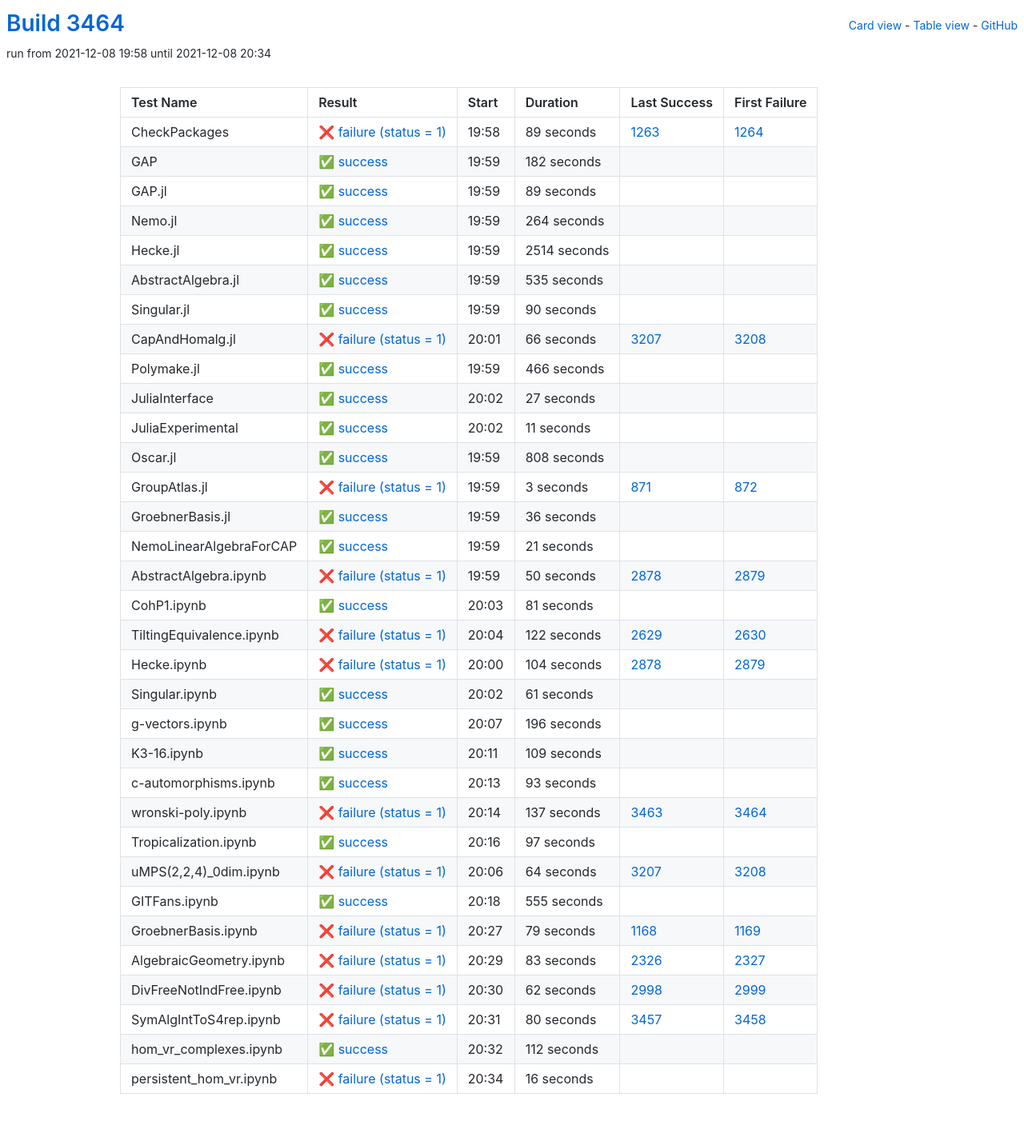
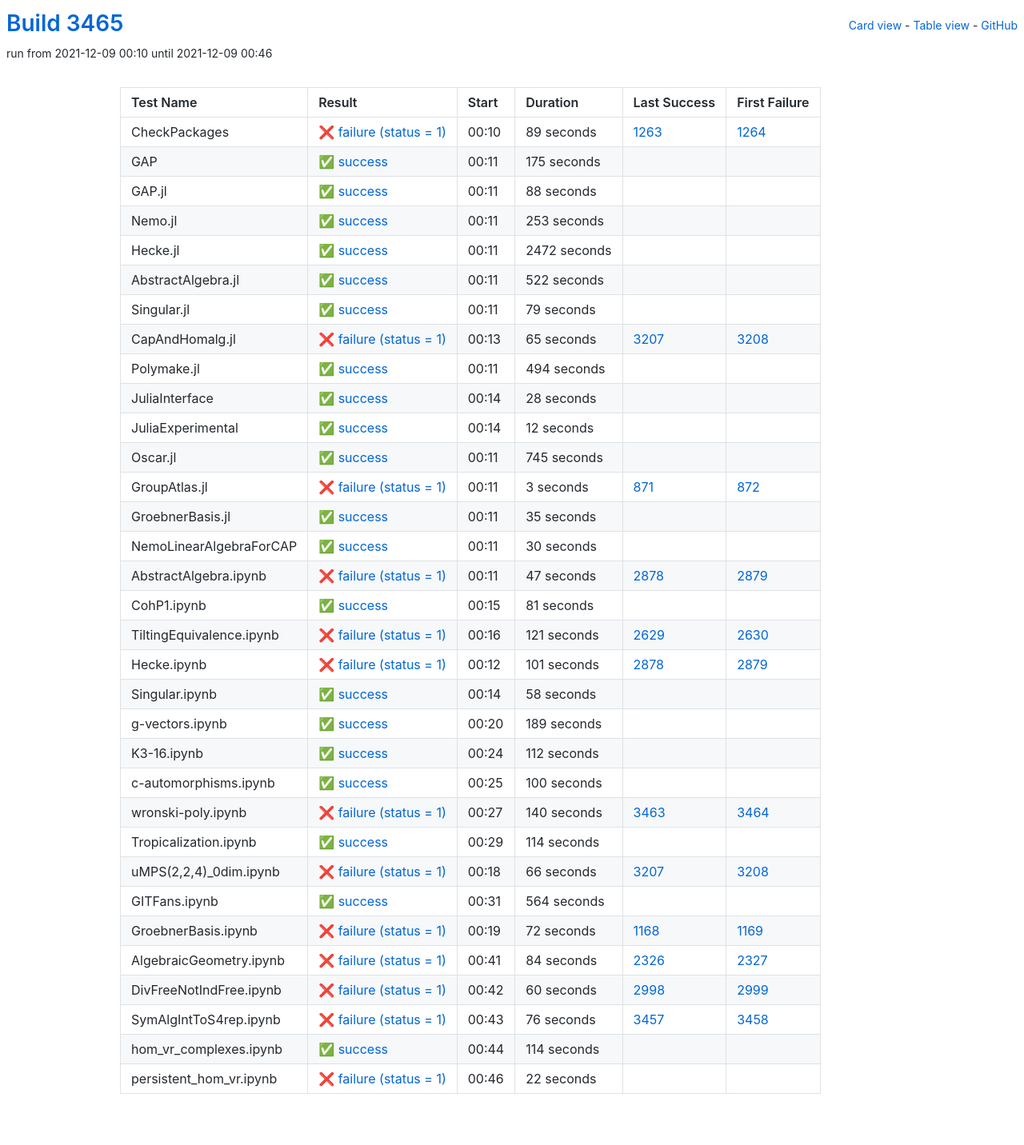
Before and after one commit to oscar-system/oscar-ci-status-stable, a Jekyll site: the page built from table.html, in a window 1280 px wide. Shown: the whole page at 80% size. Built offline with Jekyll 4.4.1, drawn with Linux system fonts in a browser that asks for light colours.

Commit message:
Build #3465

```diff
--- a/_data/ci.yml
+++ b/_data/ci.yml
@@ -1,6 +1,6 @@
 ---
-build: 3464
-build_url: https://oscarci.mathematik.uni-kl.de/job/oscar-stable/3464/
+build: 3465
+build_url: https://oscarci.mathematik.uni-kl.de/job/oscar-stable/3465/
 job: oscar-stable
 organization: oscar-system
 repo: oscar-ci-status-stable
@@ -8,8 +8,8 @@ repourl: https://github.com/oscar-system/oscar-ci-status-stable
 tests:
 - name: CheckPackages
   id: checkpackages
-  log: https://oscarci.mathematik.uni-kl.de/job/oscar-stable/3464/artifact/logs/build-3464/CheckPackages.log
-  start: 2021-12-08 19:58
+  log: https://oscarci.mathematik.uni-kl.de/job/oscar-stable/3465/artifact/logs/build-3465/CheckPackages.log
+  start: 2021-12-09 00:10
   success: false
   exitcode: 1
   status: failure
@@ -20,140 +20,140 @@ tests:
   first_failure_url: https://oscarci.mathematik.uni-kl.de/job/oscar-stable/1264/
 - name: GAP
   id: gap
-  log: https://oscarci.mathematik.uni-kl.de/job/oscar-stable/3464/artifact/logs/build-3464/GAP.log
-  start: 2021-12-08 19:59
+  log: https://oscarci.mathematik.uni-kl.de/job/oscar-stable/3465/artifact/logs/build-3465/GAP.log
+  start: 2021-12-09 00:11
   success: true
   exitcode: 0
   status: success
-  duration: 182
+  duration: 175
   last_success: false
   last_success_url:
   first_failure: false
   first_failure_url:
 - name: GAP.jl
   id: gap-jl
-  log: https://oscarci.mathematik.uni-kl.de/job/oscar-stable/3464/artifact/logs/build-3464/GAP.jl.log
-  start: 2021-12-08 19:59
+  log: https://oscarci.mathematik.uni-kl.de/job/oscar-stable/3465/artifact/logs/build-3465/GAP.jl.log
+  start: 2021-12-09 00:11
   success: true
   exitcode: 0
   status: success
-  duration: 89
+  duration: 88
   last_success: false
   last_success_url:
   first_failure: false
   first_failure_url:
 - name: Nemo.jl
   id: nemo-jl
-  log: https://oscarci.mathematik.uni-kl.de/job/oscar-stable/3464/artifact/logs/build-3464/Nemo.jl.log
-  start: 2021-12-08 19:59
+  log: https://oscarci.mathematik.uni-kl.de/job/oscar-stable/3465/artifact/logs/build-3465/Nemo.jl.log
+  start: 2021-12-09 00:11
   success: true
   exitcode: 0
   status: success
-  duration: 264
+  duration: 253
   last_success: false
   last_success_url:
   first_failure: false
   first_failure_url:
 - name: Hecke.jl
   id: hecke-jl
-  log: https://oscarci.mathematik.uni-kl.de/job/oscar-stable/3464/artifact/logs/build-3464/Hecke.jl.log
-  start: 2021-12-08 19:59
+  log: https://oscarci.mathematik.uni-kl.de/job/oscar-stable/3465/artifact/logs/build-3465/Hecke.jl.log
+  start: 2021-12-09 00:11
   success: true
   exitcode: 0
   status: success
-  duration: 2514
+  duration: 2472
   last_success: false
   last_success_url:
   first_failure: false
   first_failure_url:
 - name: AbstractAlgebra.jl
   id: abstractalgebra-jl
-  log: https://oscarci.mathematik.uni-kl.de/job/oscar-stable/3464/artifact/logs/build-3464/AbstractAlgebra.jl.log
-  start: 2021-12-08 19:59
+  log: https://oscarci.mathematik.uni-kl.de/job/oscar-stable/3465/artifact/logs/build-3465/AbstractAlgebra.jl.log
+  start: 2021-12-09 00:11
   success: true
   exitcode: 0
   status: success
-  duration: 535
+  duration: 522
   last_success: false
   last_success_url:
   first_failure: false
   first_failure_url:
 - name: Singular.jl
   id: singular-jl
-  log: https://oscarci.mathematik.uni-kl.de/job/oscar-stable/3464/artifact/logs/build-3464/Singular.jl.log
-  start: 2021-12-08 19:59
+  log: https://oscarci.mathematik.uni-kl.de/job/oscar-stable/3465/artifact/logs/build-3465/Singular.jl.log
+  start: 2021-12-09 00:11
   success: true
   exitcode: 0
   status: success
-  duration: 90
+  duration: 79
   last_success: false
   last_success_url:
   first_failure: false
   first_failure_url:
 - name: CapAndHomalg.jl
   id: capandhomalg-jl
-  log: https://oscarci.mathematik.uni-kl.de/job/oscar-stable/3464/artifact/logs/build-3464/CapAndHomalg.jl.log
-  start: 2021-12-08 20:01
+  log: https://oscarci.mathematik.uni-kl.de/job/oscar-stable/3465/artifact/logs/build-3465/CapAndHomalg.jl.log
+  start: 2021-12-09 00:13
   success: false
   exitcode: 1
   status: failure
-  duration: 66
+  duration: 65
   last_success: 3207
   last_success_url: https://oscarci.mathematik.uni-kl.de/job/oscar-stable/3207/
   first_failure: 3208
   first_failure_url: https://oscarci.mathematik.uni-kl.de/job/oscar-stable/3208/
 - name: Polymake.jl
   id: polymake-jl
-  log: https://oscarci.mathematik.uni-kl.de/job/oscar-stable/3464/artifact/logs/build-3464/Polymake.jl.log
-  start: 2021-12-08 19:59
+  log: https://oscarci.mathematik.uni-kl.de/job/oscar-stable/3465/artifact/logs/build-3465/Polymake.jl.log
+  start: 2021-12-09 00:11
   success: true
   exitcode: 0
   status: success
-  duration: 466
+  duration: 494
   last_success: false
   last_success_url:
   first_failure: false
   first_failure_url:
 - name: JuliaInterface
   id: juliainterface
-  log: https://oscarci.mathematik.uni-kl.de/job/oscar-stable/3464/artifact/logs/build-3464/JuliaInterface.log
-  start: 2021-12-08 20:02
+  log: https://oscarci.mathematik.uni-kl.de/job/oscar-stable/3465/artifact/logs/build-3465/JuliaInterface.log
+  start: 2021-12-09 00:14
   success: true
   exitcode: 0
   status: success
-  duration: 27
+  duration: 28
   last_success: false
   last_success_url:
   first_failure: false
   first_failure_url:
 - name: JuliaExperimental
   id: juliaexperimental
-  log: https://oscarci.mathematik.uni-kl.de/job/oscar-stable/3464/artifact/logs/build-3464/JuliaExperimental.log
-  start: 2021-12-08 20:02
+  log: https://oscarci.mathematik.uni-kl.de/job/oscar-stable/3465/artifact/logs/build-3465/JuliaExperimental.log
+  start: 2021-12-09 00:14
   success: true
   exitcode: 0
   status: success
-  duration: 11
+  duration: 12
   last_success: false
   last_success_url:
   first_failure: false
   first_failure_url:
 - name: Oscar.jl
   id: oscar-jl
-  log: https://oscarci.mathematik.uni-kl.de/job/oscar-stable/3464/artifact/logs/build-3464/Oscar.jl.log
-  start: 2021-12-08 19:59
+  log: https://oscarci.mathematik.uni-kl.de/job/oscar-stable/3465/artifact/logs/build-3465/Oscar.jl.log
+  start: 2021-12-09 00:11
   success: true
   exitcode: 0
   status: success
-  duration: 808
+  duration: 745
   last_success: false
   last_success_url:
   first_failure: false
   first_failure_url:
 - name: GroupAtlas.jl
   id: groupatlas-jl
-  log: https://oscarci.mathematik.uni-kl.de/job/oscar-stable/3464/artifact/logs/build-3464/GroupAtlas.jl.log
-  start: 2021-12-08 19:59
+  log: https://oscarci.mathematik.uni-kl.de/job/oscar-stable/3465/artifact/logs/build-3465/GroupAtlas.jl.log
+  start: 2021-12-09 00:11
   success: false
   exitcode: 1
   status: failure
@@ -164,44 +164,44 @@ tests:
   first_failure_url: https://oscarci.mathematik.uni-kl.de/job/oscar-stable/872/
 - name: GroebnerBasis.jl
   id: groebnerbasis-jl
-  log: https://oscarci.mathematik.uni-kl.de/job/oscar-stable/3464/artifact/logs/build-3464/GroebnerBasis.jl.log
-  start: 2021-12-08 19:59
+  log: https://oscarci.mathematik.uni-kl.de/job/oscar-stable/3465/artifact/logs/build-3465/GroebnerBasis.jl.log
+  start: 2021-12-09 00:11
   success: true
   exitcode: 0
   status: success
-  duration: 36
+  duration: 35
   last_success: false
   last_success_url:
   first_failure: false
   first_failure_url:
 - name: NemoLinearAlgebraForCAP
   id: nemolinearalgebraforcap
-  log: https://oscarci.mathematik.uni-kl.de/job/oscar-stable/3464/artifact/logs/build-3464/NemoLinearAlgebraForCAP.log
-  start: 2021-12-08 19:59
+  log: https://oscarci.mathematik.uni-kl.de/job/oscar-stable/3465/artifact/logs/build-3465/NemoLinearAlgebraForCAP.log
+  start: 2021-12-09 00:11
   success: true
   exitcode: 0
   status: success
-  duration: 21
+  duration: 30
   last_success: false
   last_success_url:
   first_failure: false
   first_failure_url:
 - name: AbstractAlgebra.ipynb
   id: abstractalgebra-ipynb
-  log: https://oscarci.mathematik.uni-kl.de/job/oscar-stable/3464/artifact/logs/build-3464/AbstractAlgebra.ipynb.log
-  start: 2021-12-08 19:59
+  log: https://oscarci.mathematik.uni-kl.de/job/oscar-stable/3465/artifact/logs/build-3465/AbstractAlgebra.ipynb.log
+  start: 2021-12-09 00:11
   success: false
   exitcode: 1
   status: failure
-  duration: 50
+  duration: 47
   last_success: 2878
   last_success_url: https://oscarci.mathematik.uni-kl.de/job/oscar-stable/2878/
   first_failure: 2879
   first_failure_url: https://oscarci.mathematik.uni-kl.de/job/oscar-stable/2879/
 - name: CohP1.ipynb
   id: cohp1-ipynb
-  log: https://oscarci.mathematik.uni-kl.de/job/oscar-stable/3464/artifact/logs/build-3464/CohP1.ipynb.log
-  start: 2021-12-08 20:03
+  log: https://oscarci.mathematik.uni-kl.de/job/oscar-stable/3465/artifact/logs/build-3465/CohP1.ipynb.log
+  start: 2021-12-09 00:15
   success: true
   exitcode: 0
   status: success
@@ -212,176 +212,56 @@ tests:
   first_failure_url:
 - name: TiltingEquivalence.ipynb
   id: tiltingequivalence-ipynb
-  log: https://oscarci.mathematik.uni-kl.de/job/oscar-stable/3464/artifact/logs/build-3464/TiltingEquivalence.ipynb.log
-  start: 2021-12-08 20:04
+  log: https://oscarci.mathematik.uni-kl.de/job/oscar-stable/3465/artifact/logs/build-3465/TiltingEquivalence.ipynb.log
+  start: 2021-12-09 00:16
   success: false
   exitcode: 1
   status: failure
-  duration: 122
+  duration: 121
   last_success: 2629
   last_success_url: https://oscarci.mathematik.uni-kl.de/job/oscar-stable/2629/
   first_failure: 2630
   first_failure_url: https://oscarci.mathematik.uni-kl.de/job/oscar-stable/2630/
 - name: Hecke.ipynb
   id: hecke-ipynb
-  log: https://oscarci.mathematik.uni-kl.de/job/oscar-stable/3464/artifact/logs/build-3464/Hecke.ipynb.log
-  start: 2021-12-08 20:00
+  log: https://oscarci.mathematik.uni-kl.de/job/oscar-stable/3465/artifact/logs/build-3465/Hecke.ipynb.log
+  start: 2021-12-09 00:12
   success: false
   exitcode: 1
   status: failure
-  duration: 104
+  duration: 101
   last_success: 2878
   last_success_url: https://oscarci.mathematik.uni-kl.de/job/oscar-stable/2878/
   first_failure: 2879
   first_failure_url: https://oscarci.mathematik.uni-kl.de/job/oscar-stable/2879/
 - name: Singular.ipynb
   id: singular-ipynb
-  log: https://oscarci.mathematik.uni-kl.de/job/oscar-stable/3464/artifact/logs/build-3464/Singular.ipynb.log
-  start: 2021-12-08 20:02
+  log: https://oscarci.mathematik.uni-kl.de/job/oscar-stable/3465/artifact/logs/build-3465/Singular.ipynb.log
+  start: 2021-12-09 00:14
   success: true
   exitcode: 0
   status: success
-  duration: 61
+  duration: 58
   last_success: false
   last_success_url:
   first_failure: false
   first_failure_url:
 - name: g-vectors.ipynb
   id: g-vectors-ipynb
-  log: https://oscarci.mathematik.uni-kl.de/job/oscar-stable/3464/artifact/logs/build-3464/g-vectors.ipynb.log
-  start: 2021-12-08 20:07
+  log: https://oscarci.mathematik.uni-kl.de/job/oscar-stable/3465/artifact/logs/build-3465/g-vectors.ipynb.log
+  start: 2021-12-09 00:20
   success: true
   exitcode: 0
   status: success
-  duration: 196
+  duration: 189
   last_success: false
   last_success_url:
   first_failure: false
   first_failure_url:
 - name: K3-16.ipynb
   id: k3-16-ipynb
-  log: https://oscarci.mathematik.uni-kl.de/job/oscar-stable/3464/artifact/logs/build-3464/K3-16.ipynb.log
-  start: 2021-12-08 20:11
-  success: true
-  exitcode: 0
-  status: success
-  duration: 109
-  last_success: false
-  last_success_url:
-  first_failure: false
-  first_failure_url:
-- name: c-automorphisms.ipynb
-  id: c-automorphisms-ipynb
-  log: https://oscarci.mathematik.uni-kl.de/job/oscar-stable/3464/artifact/logs/build-3464/c-automorphisms.ipynb.log
-  start: 2021-12-08 20:13
-  success: true
-  exitcode: 0
-  status: success
-  duration: 93
-  last_success: false
-  last_success_url:
-  first_failure: false
-  first_failure_url:
-- name: wronski-poly.ipynb
-  id: wronski-poly-ipynb
-  log: https://oscarci.mathematik.uni-kl.de/job/oscar-stable/3464/artifact/logs/build-3464/wronski-poly.ipynb.log
-  start: 2021-12-08 20:14
-  success: false
-  exitcode: 1
-  status: failure
-  duration: 137
-  last_success: 3463
-  last_success_url: https://oscarci.mathematik.uni-kl.de/job/oscar-stable/3463/
-  first_failure: 3464
-  first_failure_url: https://oscarci.mathematik.uni-kl.de/job/oscar-stable/3464/
-- name: Tropicalization.ipynb
-  id: tropicalization-ipynb
-  log: https://oscarci.mathematik.uni-kl.de/job/oscar-stable/3464/artifact/logs/build-3464/Tropicalization.ipynb.log
-  start: 2021-12-08 20:16
-  success: true
-  exitcode: 0
-  status: success
-  duration: 97
-  last_success: false
-  last_success_url:
-  first_failure: false
-  first_failure_url:
-- name: uMPS(2,2,4)_0dim.ipynb
-  id: umps-2-2-4-0dim-ipynb
-  log: https://oscarci.mathematik.uni-kl.de/job/oscar-stable/3464/artifact/logs/build-3464/uMPS-2-2-4-_0dim.ipynb.log
-  start: 2021-12-08 20:06
-  success: false
-  exitcode: 1
-  status: failure
-  duration: 64
-  last_success: 3207
-  last_success_url: https://oscarci.mathematik.uni-kl.de/job/oscar-stable/3207/
-  first_failure: 3208
-  first_failure_url: https://oscarci.mathematik.uni-kl.de/job/oscar-stable/3208/
-- name: GITFans.ipynb
-  id: gitfans-ipynb
-  log: https://oscarci.mathematik.uni-kl.de/job/oscar-stable/3464/artifact/logs/build-3464/GITFans.ipynb.log
-  start: 2021-12-08 20:18
-  success: true
-  exitcode: 0
-  status: success
-  duration: 555
-  last_success: false
-  last_success_url:
-  first_failure: false
-  first_failure_url:
-- name: GroebnerBasis.ipynb
-  id: groebnerbasis-ipynb
-  log: https://oscarci.mathematik.uni-kl.de/job/oscar-stable/3464/artifact/logs/build-3464/GroebnerBasis.ipynb.log
-  start: 2021-12-08 20:27
-  success: false
-  exitcode: 1
-  status: failure
-  duration: 79
-  last_success: 1168
-  last_success_url: https://oscarci.mathematik.uni-kl.de/job/oscar-stable/1168/
-  first_failure: 1169
-  first_failure_url: https://oscarci.mathematik.uni-kl.de/job/oscar-stable/1169/
-- name: AlgebraicGeometry.ipynb
-  id: algebraicgeometry-ipynb
-  log: https://oscarci.mathematik.uni-kl.de/job/oscar-stable/3464/artifact/logs/build-3464/AlgebraicGeometry.ipynb.log
-  start: 2021-12-08 20:29
-  success: false
-  exitcode: 1
-  status: failure
-  duration: 83
-  last_success: 2326
-  last_success_url: https://oscarci.mathematik.uni-kl.de/job/oscar-stable/2326/
-  first_failure: 2327
-  first_failure_url: https://oscarci.mathematik.uni-kl.de/job/oscar-stable/2327/
-- name: DivFreeNotIndFree.ipynb
-  id: divfreenotindfree-ipynb
-  log: https://oscarci.mathematik.uni-kl.de/job/oscar-stable/3464/artifact/logs/build-3464/DivFreeNotIndFree.ipynb.log
-  start: 2021-12-08 20:30
-  success: false
-  exitcode: 1
-  status: failure
-  duration: 62
-  last_success: 2998
-  last_success_url: https://oscarci.mathematik.uni-kl.de/job/oscar-stable/2998/
-  first_failure: 2999
-  first_failure_url: https://oscarci.mathematik.uni-kl.de/job/oscar-stable/2999/
-- name: SymAlgIntToS4rep.ipynb
-  id: symalginttos4rep-ipynb
-  log: https://oscarci.mathematik.uni-kl.de/job/oscar-stable/3464/artifact/logs/build-3464/SymAlgIntToS4rep.ipynb.log
-  start: 2021-12-08 20:31
-  success: false
-  exitcode: 1
-  status: failure
-  duration: 80
-  last_success: 3457
-  last_success_url: https://oscarci.mathematik.uni-kl.de/job/oscar-stable/3457/
-  first_failure: 3458
-  first_failure_url: https://oscarci.mathematik.uni-kl.de/job/oscar-stable/3458/
-- name: hom_vr_complexes.ipynb
-  id: hom-vr-complexes-ipynb
-  log: https://oscarci.mathematik.uni-kl.de/job/oscar-stable/3464/artifact/logs/build-3464/hom_vr_complexes.ipynb.log
-  start: 2021-12-08 20:32
+  log: https://oscarci.mathematik.uni-kl.de/job/oscar-stable/3465/artifact/logs/build-3465/K3-16.ipynb.log
+  start: 2021-12-09 00:24
   success: true
   exitcode: 0
   status: success
@@ -390,15 +270,135 @@ tests:
   last_success_url:
   first_failure: false
   first_failure_url:
-- name: persistent_hom_vr.ipynb
-  id: persistent-hom-vr-ipynb
-  log: https://oscarci.mathematik.uni-kl.de/job/oscar-stable/3464/artifact/logs/build-3464/persistent_hom_vr.ipynb.log
-  start: 2021-12-08 20:34
-  success: false
-  exitcode: 1
-  status: failure
-  duration: 16
+- name: c-automorphisms.ipynb
+  id: c-automorphisms-ipynb
+  log: https://oscarci.mathematik.uni-kl.de/job/oscar-stable/3465/artifact/logs/build-3465/c-automorphisms.ipynb.log
+  start: 2021-12-09 00:25
+  success: true
+  exitcode: 0
+  status: success
+  duration: 100
   last_success: false
   last_success_url:
   first_failure: false
   first_failure_url:
+- name: wronski-poly.ipynb
+  id: wronski-poly-ipynb
+  log: https://oscarci.mathematik.uni-kl.de/job/oscar-stable/3465/artifact/logs/build-3465/wronski-poly.ipynb.log
+  start: 2021-12-09 00:27
+  success: false
+  exitcode: 1
+  status: failure
+  duration: 140
+  last_success: 3463
+  last_success_url: https://oscarci.mathematik.uni-kl.de/job/oscar-stable/3463/
+  first_failure: 3464
+  first_failure_url: https://oscarci.mathematik.uni-kl.de/job/oscar-stable/3464/
+- name: Tropicalization.ipynb
+  id: tropicalization-ipynb
+  log: https://oscarci.mathematik.uni-kl.de/job/oscar-stable/3465/artifact/logs/build-3465/Tropicalization.ipynb.log
+  start: 2021-12-09 00:29
+  success: true
+  exitcode: 0
+  status: success
+  duration: 114
+  last_success: false
+  last_success_url:
+  first_failure: false
+  first_failure_url:
+- name: uMPS(2,2,4)_0dim.ipynb
+  id: umps-2-2-4-0dim-ipynb
+  log: https://oscarci.mathematik.uni-kl.de/job/oscar-stable/3465/artifact/logs/build-3465/uMPS-2-2-4-_0dim.ipynb.log
+  start: 2021-12-09 00:18
+  success: false
+  exitcode: 1
+  status: failure
+  duration: 66
+  last_success: 3207
+  last_success_url: https://oscarci.mathematik.uni-kl.de/job/oscar-stable/3207/
+  first_failure: 3208
+  first_failure_url: https://oscarci.mathematik.uni-kl.de/job/oscar-stable/3208/
+- name: GITFans.ipynb
+  id: gitfans-ipynb
+  log: https://oscarci.mathematik.uni-kl.de/job/oscar-stable/3465/artifact/logs/build-3465/GITFans.ipynb.log
+  start: 2021-12-09 00:31
+  success: true
+  exitcode: 0
+  status: success
+  duration: 564
+  last_success: false
+  last_success_url:
+  first_failure: false
+  first_failure_url:
+- name: GroebnerBasis.ipynb
+  id: groebnerbasis-ipynb
+  log: https://oscarci.mathematik.uni-kl.de/job/oscar-stable/3465/artifact/logs/build-3465/GroebnerBasis.ipynb.log
+  start: 2021-12-09 00:19
+  success: false
+  exitcode: 1
+  status: failure
+  duration: 72
+  last_success: 1168
+  last_success_url: https://oscarci.mathematik.uni-kl.de/job/oscar-stable/1168/
+  first_failure: 1169
+  first_failure_url: https://oscarci.mathematik.uni-kl.de/job/oscar-stable/1169/
+- name: AlgebraicGeometry.ipynb
+  id: algebraicgeometry-ipynb
+  log: https://oscarci.mathematik.uni-kl.de/job/oscar-stable/3465/artifact/logs/build-3465/AlgebraicGeometry.ipynb.log
+  start: 2021-12-09 00:41
+  success: false
+  exitcode: 1
+  status: failure
+  duration: 84
+  last_success: 2326
+  last_success_url: https://oscarci.mathematik.uni-kl.de/job/oscar-stable/2326/
+  first_failure: 2327
+  first_failure_url: https://oscarci.mathematik.uni-kl.de/job/oscar-stable/2327/
+- name: DivFreeNotIndFree.ipynb
+  id: divfreenotindfree-ipynb
+  log: https://oscarci.mathematik.uni-kl.de/job/oscar-stable/3465/artifact/logs/build-3465/DivFreeNotIndFree.ipynb.log
+  start: 2021-12-09 00:42
+  success: false
+  exitcode: 1
+  status: failure
+  duration: 60
+  last_success: 2998
+  last_success_url: https://oscarci.mathematik.uni-kl.de/job/oscar-stable/2998/
+  first_failure: 2999
+  first_failure_url: https://oscarci.mathematik.uni-kl.de/job/oscar-stable/2999/
+- name: SymAlgIntToS4rep.ipynb
+  id: symalginttos4rep-ipynb
+  log: https://oscarci.mathematik.uni-kl.de/job/oscar-stable/3465/artifact/logs/build-3465/SymAlgIntToS4rep.ipynb.log
+  start: 2021-12-09 00:43
+  success: false
+  exitcode: 1
+  status: failure
+  duration: 76
+  last_success: 3457
+  last_success_url: https://oscarci.mathematik.uni-kl.de/job/oscar-stable/3457/
+  first_failure: 3458
+  first_failure_url: https://oscarci.mathematik.uni-kl.de/job/oscar-stable/3458/
+- name: hom_vr_complexes.ipynb
+  id: hom-vr-complexes-ipynb
+  log: https://oscarci.mathematik.uni-kl.de/job/oscar-stable/3465/artifact/logs/build-3465/hom_vr_complexes.ipynb.log
+  start: 2021-12-09 00:44
+  success: true
+  exitcode: 0
+  status: success
+  duration: 114
+  last_success: false
+  last_success_url:
+  first_failure: false
+  first_failure_url:
+- name: persistent_hom_vr.ipynb
+  id: persistent-hom-vr-ipynb
+  log: https://oscarci.mathematik.uni-kl.de/job/oscar-stable/3465/artifact/logs/build-3465/persistent_hom_vr.ipynb.log
+  start: 2021-12-09 00:46
+  success: false
+  exitcode: 1
+  status: failure
+  duration: 22
+  last_success: false
+  last_success_url:
+  first_failure: false
+  first_failure_url:
```
Also changed, not shown: README.md.
